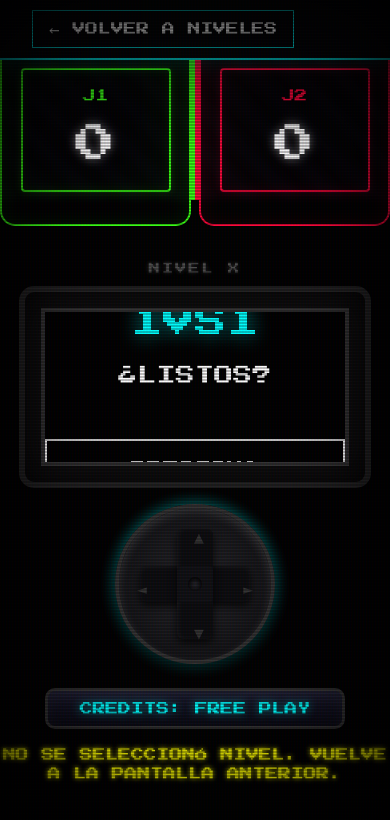
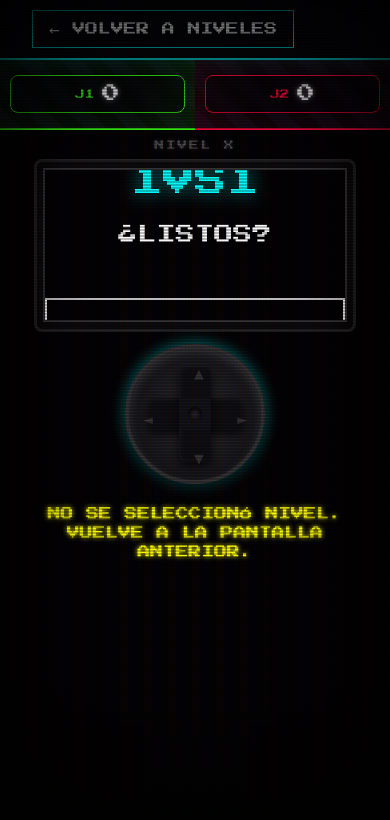
Before and after one commit to Ignaciotaiel/proyecto-js3, a website with bundled scripts: page snakes-game/pages/game.html in a window 390 px wide. Built offline with nearby package versions, Linux system fonts and the light colour scheme.

Commit message:
Optimiza interfaz móvil: reduce tamaño de marcador y escala canvas para evitar scroll

```diff
--- a/snakes-game/scripts/game.js
+++ b/snakes-game/scripts/game.js
@@ -66,13 +66,14 @@ function init() {
 
   if (levelDisplay) levelDisplay.textContent = `NIVEL ${level.id} [${level.speed}MS]`;
 
+  const isMobile = /Android|webOS|iPhone|iPad|iPod|BlackBerry|IEMobile|Opera Mini/i.test(navigator.userAgent) || ('ontouchstart' in window);
   const centerScreen = document.querySelector('.center-screen');
   let maxWidth = window.innerWidth * 0.95;
   let maxHeight = window.innerHeight * 0.75;
   if (centerScreen) {
     const rect = centerScreen.getBoundingClientRect();
     maxWidth = rect.width * 0.98;
-    maxHeight = rect.height * 0.78;
+    maxHeight = isMobile ? rect.height * 0.42 : rect.height * 0.78;
   }
 
   cellSize = Math.floor(Math.min(maxWidth, maxHeight) / level.grid);
--- a/snakes-game/styles/game.css
+++ b/snakes-game/styles/game.css
@@ -593,3 +593,153 @@
 .retro-dpad.turn-p1 .dpad-btn:active::after { color: var(--accent-p1) !important; text-shadow: 0 0 8px var(--accent-p1); }
 .retro-dpad.turn-p2 .dpad-btn:active::after { color: var(--accent-p2) !important; text-shadow: 0 0 8px var(--accent-p2); }
 .retro-dpad:not(.turn-p1):not(.turn-p2) .dpad-btn:active::after { color: var(--accent-neutral) !important; text-shadow: 0 0 8px var(--accent-neutral-glow); }
+
+/* ===== Optimización Móvil Completa ===== */
+@media (max-width: 1199px) {
+  .side-panel {
+    height: 70px !important;
+  }
+
+  .side-panel.left-panel {
+    border-right: none !important;
+    border-bottom: 2px solid var(--accent-p1) !important;
+  }
+
+  .side-panel.right-panel {
+    border-left: none !important;
+    border-bottom: 2px solid var(--accent-p2) !important;
+  }
+
+  .side-hud {
+    flex-direction: row !important;
+    gap: 0.5rem !important;
+    padding: 0.4rem 0.8rem !important;
+    border-radius: 8px !important;
+    box-shadow: none !important;
+    background: rgba(0, 0, 0, 0.4) !important;
+    border: 1px solid #222 !important;
+    width: 90% !important;
+    margin: 0 auto !important;
+    justify-content: center !important;
+  }
+
+  .p1-hud { border-color: var(--accent-p1) !important; }
+  .p2-hud { border-color: var(--accent-p2) !important; }
+
+  .player-score {
+    flex-direction: row !important;
+    padding: 0.2rem 0.6rem !important;
+    min-width: auto !important;
+    gap: 0.5rem !important;
+    background: transparent !important;
+    box-shadow: none !important;
+    border: none !important;
+  }
+
+  .score-name {
+    font-size: 0.6rem !important;
+    margin-bottom: 0 !important;
+    display: inline-block !important;
+  }
+
+  .score-value {
+    font-size: 1.1rem !important;
+    line-height: 1 !important;
+    text-shadow: 0 0 5px rgba(255, 255, 255, 0.5) !important;
+  }
+
+  .center-screen {
+    height: calc(100vh - 60px - 70px) !important;
+    padding: 0.5rem !important;
+    justify-content: flex-start !important;
+  }
+
+  .canvas-bezel.maximized-bezel {
+    padding: 0.4rem !important;
+    border-width: 3px !important;
+    border-radius: 8px !important;
+    margin-top: 0.2rem !important;
+  }
+
+  .canvas-wrapper {
+    border-width: 2px !important;
+  }
+
+  .bottom-panel {
+    display: none !important;
+  }
+
+  .level-indicator {
+    font-size: 0.6rem !important;
+    margin-bottom: 0.2rem !important;
+  }
+
+  #mobile-dpad-container {
+    margin-top: 0.8rem !important;
+    margin-bottom: 0.2rem !important;
+  }
+
+  .retro-dpad {
+    width: 140px !important;
+    height: 140px !important;
+  }
+
+  .retro-dpad::before {
+    width: 95px !important;
+    height: 32px !important;
+  }
+
+  .retro-dpad::after {
+    width: 32px !important;
+    height: 95px !important;
+  }
+
+  .dpad-center {
+    width: 32px !important;
+    height: 32px !important;
+  }
+
+  .dpad-up {
+    top: 8px !important;
+    left: 54px !important;
+    width: 32px !important;
+    height: 42px !important;
+  }
+
+  .dpad-up::after {
+    top: 6px !important;
+  }
+
+  .dpad-down {
+    bottom: 8px !important;
+    left: 54px !important;
+    width: 32px !important;
+    height: 42px !important;
+  }
+
+  .dpad-down::after {
+    bottom: 6px !important;
+  }
+
+  .dpad-left {
+    top: 54px !important;
+    left: 8px !important;
+    width: 42px !important;
+    height: 32px !important;
+  }
+
+  .dpad-left::after {
+    left: 6px !important;
+  }
+
+  .dpad-right {
+    top: 54px !important;
+    right: 8px !important;
+    width: 42px !important;
+    height: 32px !important;
+  }
+
+  .dpad-right::after {
+    right: 6px !important;
+  }
+}
```
